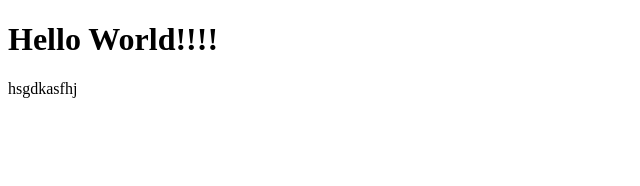
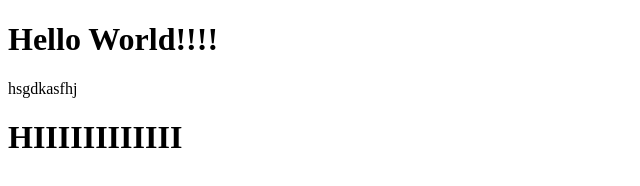
Before and after one commit to Tyson913/portfolio, a plain HTML site: page index.html in a window 1280 px wide. Shown: the whole page, without its empty margins (0-640 px from the left). Drawn offline with Linux system fonts and the light colour scheme.

Commit message:
OKOJJLHKHK

```diff
--- a/index.html
+++ b/index.html
@@ -9,6 +9,7 @@
 <body>
     <h1>Hello World!!!!</h1>
     <p>hsgdkasfhj</p>
+    <h1>HIIIIIIIIIIII</h1>
     <script src="script.js"></script>
 </body>
 </html>
```
